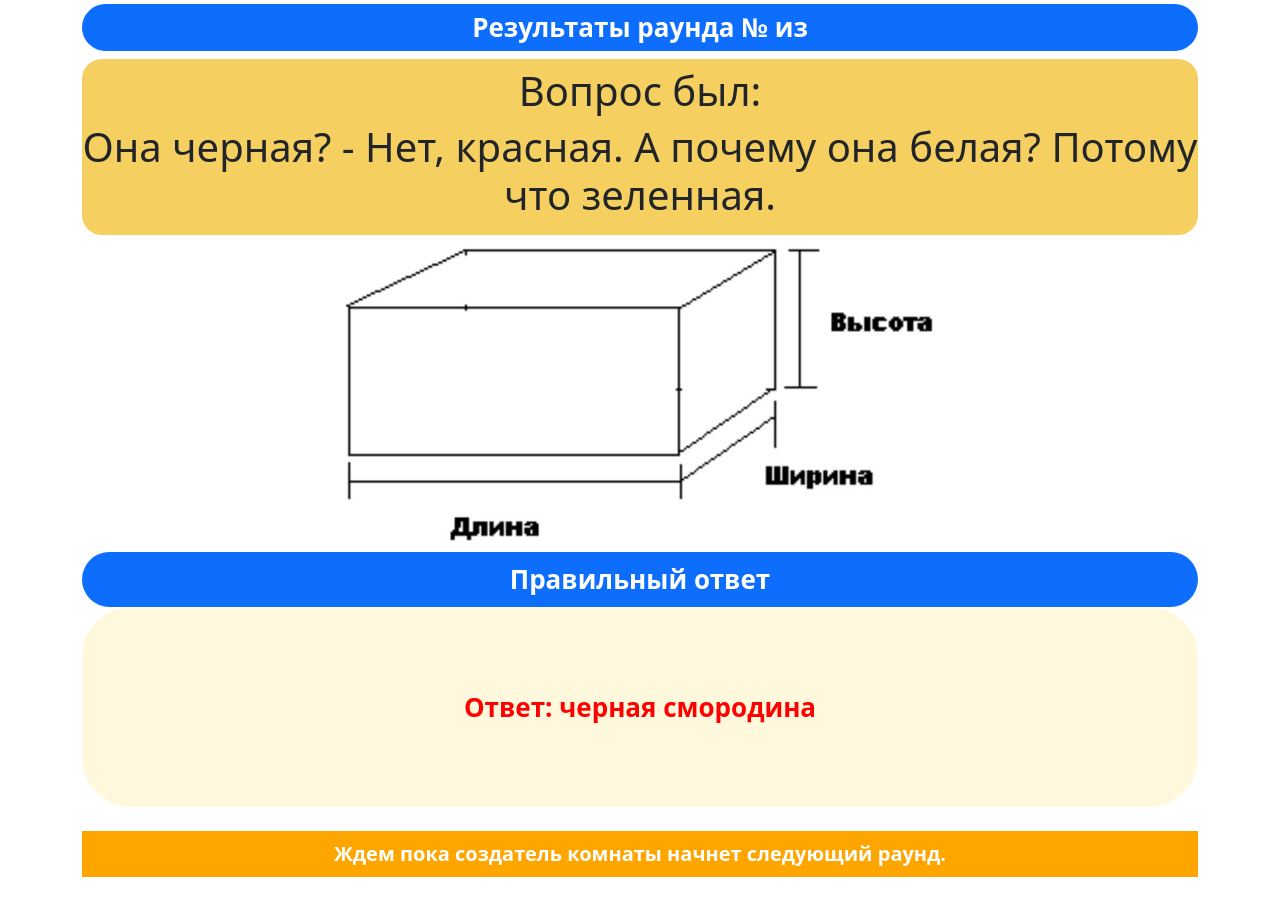
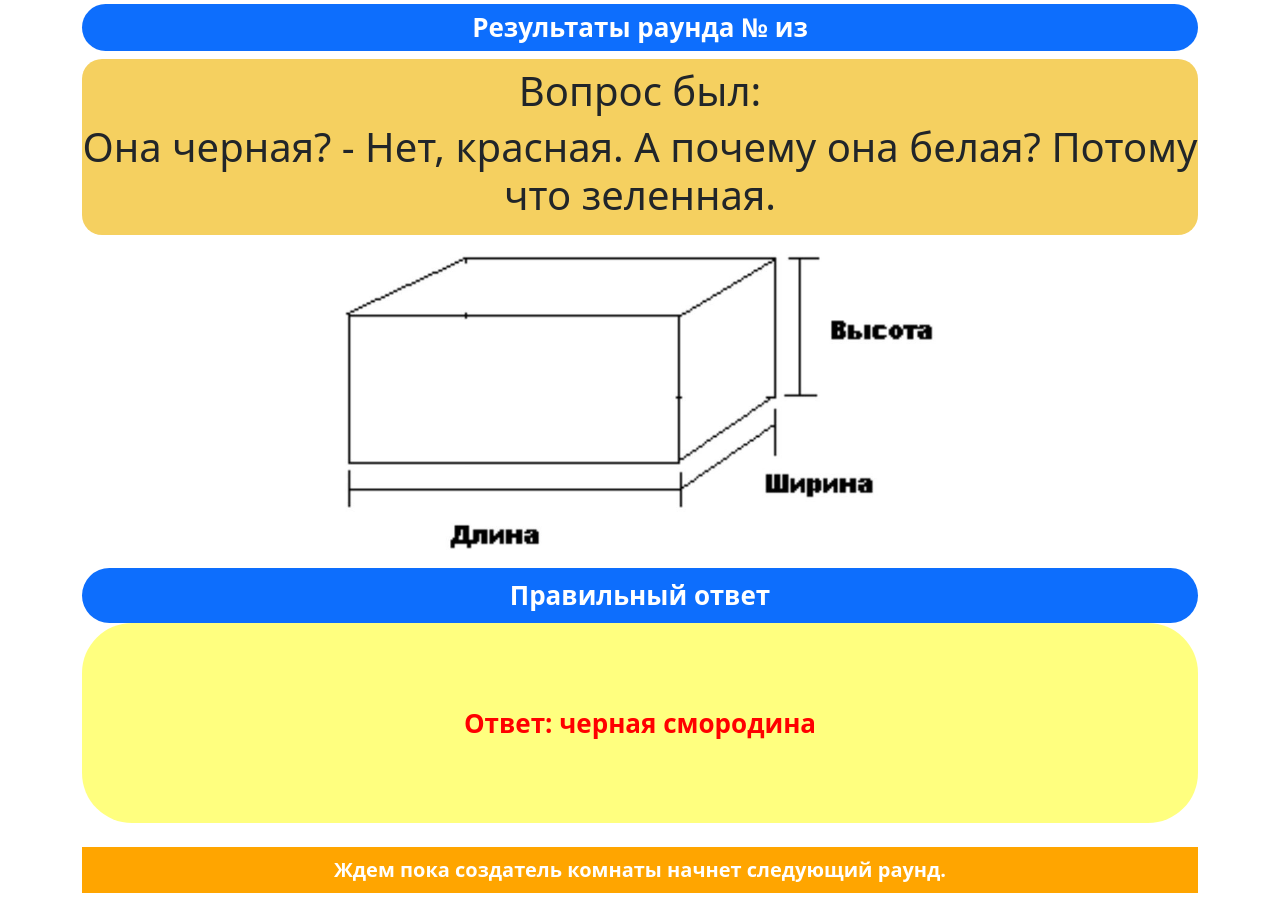
Before and after one commit to bd240897/Dmitriibox, a Django app: template game_1/templates/game_1/room/result_room.html in a window 1280 px wide. Run offline with Django 4.2, Linux system fonts and the light colour scheme; the template is opened without the code that fills it: values that come from a table or form of the project are taken from there, others are empty; data comes from the database, SQL or seed files in the repository; both versions use the stored data as it was after the commit.

Commit message:
fixed img

```diff
--- a/game_1/models.py
+++ b/game_1/models.py
@@ -46,7 +46,7 @@ class AnswerPlayers(models.Model):
     # увеличивается каждый раунд
     player = models.ForeignKey(User, on_delete=models.CASCADE, blank=True, null=True, related_name='answer_player')
     answer = models.TextField(blank=True, null=True)
-    round_of_answer = models.IntegerField(blank=True, default=1)
+    round_of_answer = models.IntegerField() #blank=True, default=1
     room = models.ForeignKey(GameRoom, on_delete=models.CASCADE, null=True)
 
     def __str__(self):
@@ -62,7 +62,7 @@ class Questions(models.Model):
     right_answer = models.TextField(blank=True, null=True)
     round_for_question = models.IntegerField(blank=True, default=1)
     author = models.CharField(max_length=16, default='Dmitrii')
-    img = models.ImageField(upload_to='images/', blank=True, null=True)
+    img = models.ImageField(upload_to='images/game_1/questions', blank=True, null=True)
 
     def __str__(self):
         return str(self.round_for_question) + "_Questions"
@@ -72,7 +72,7 @@ class Rules(models.Model):
     number = models.IntegerField()
     header = models.TextField(blank=True, null=True)
     description = models.TextField(blank=True, null=True)
-    img = models.ImageField(upload_to='game_1/rules/', blank=True, null=True)
+    img = models.ImageField(upload_to='images/game_1/rules/', blank=True, null=True)
 
     def __str__(self):
         return str(self.number) + "_Rules"
--- a/game_1/templates/game_1/room/result_room.html
+++ b/game_1/templates/game_1/room/result_room.html
@@ -39,7 +39,7 @@
             </div>
 
             {% if obj_question.img %}
-                <div class="d-flex flex-column justify-content-center align-items-center" >
+                <div class="d-flex flex-column justify-content-center align-items-center py-2" >
                     <img src="{{ obj_question.img.url }}" class="img-fluid" alt="..." style="width: 100%; height: auto; max-width: 600px;">
                 </div>
             {% endif %}
@@ -62,7 +62,7 @@
                         <div class="p-2 d-flex justify-content-center bg-primary text-white rounded-pill" style="font-weight: bold; font-size: 26px">
                             <div> Правильный ответ</div>
                         </div>
-                        <div class="p-2 d-flex justify-content-center align-items-center text-center" style="background-color: cornsilk; font-weight:bold; font-size: 26px; color: red; height: 200px; border-radius: 50px;">{{ obj_question.right_answer }}</div>
+                        <div class="p-2 d-flex justify-content-center align-items-center text-center" style="background-color: rgba(255,255,0,0.5); font-weight:bold; font-size: 26px; color: red; height: 200px; border-radius: 50px;">{{ obj_question.right_answer }}</div>
                     </div>
                 {% endif %}
             </div>
--- a/game_1/templates/game_1/room/typing_room.html
+++ b/game_1/templates/game_1/room/typing_room.html
@@ -33,7 +33,7 @@
             </div>
 
             {% if obj_question.img %}
-                <div class="d-flex flex-column justify-content-center align-items-center" >
+                <div class="d-flex flex-column justify-content-center align-items-center py-2" >
                     <img src="{{ obj_question.img.url }}" class="img-fluid" alt="..." style="width: 100%; height: auto; max-width: 600px;">
                 </div>
             {% endif %}
```
Also changed, not shown: db.sqlite3, media/images/questions/1.weight_and_height.jpg (added), media/images/questions/2.horse.jpg (added), media/images/questions/3 RGB.jpg (added), media/images/questions/4.simultaneously.jpg (added), media/images/questions/5.raven.jpg (added), media/images/questions/6.hairbrush.jpg (added), media/images/questions/7.tea.jpg (added).
